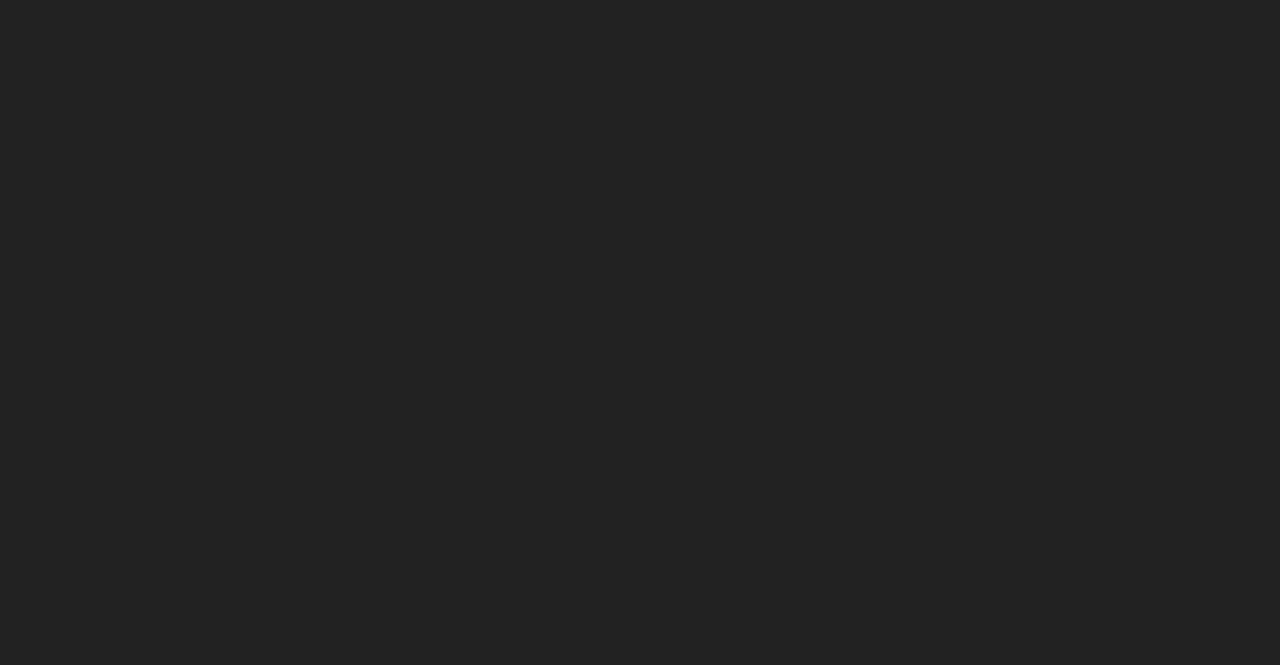
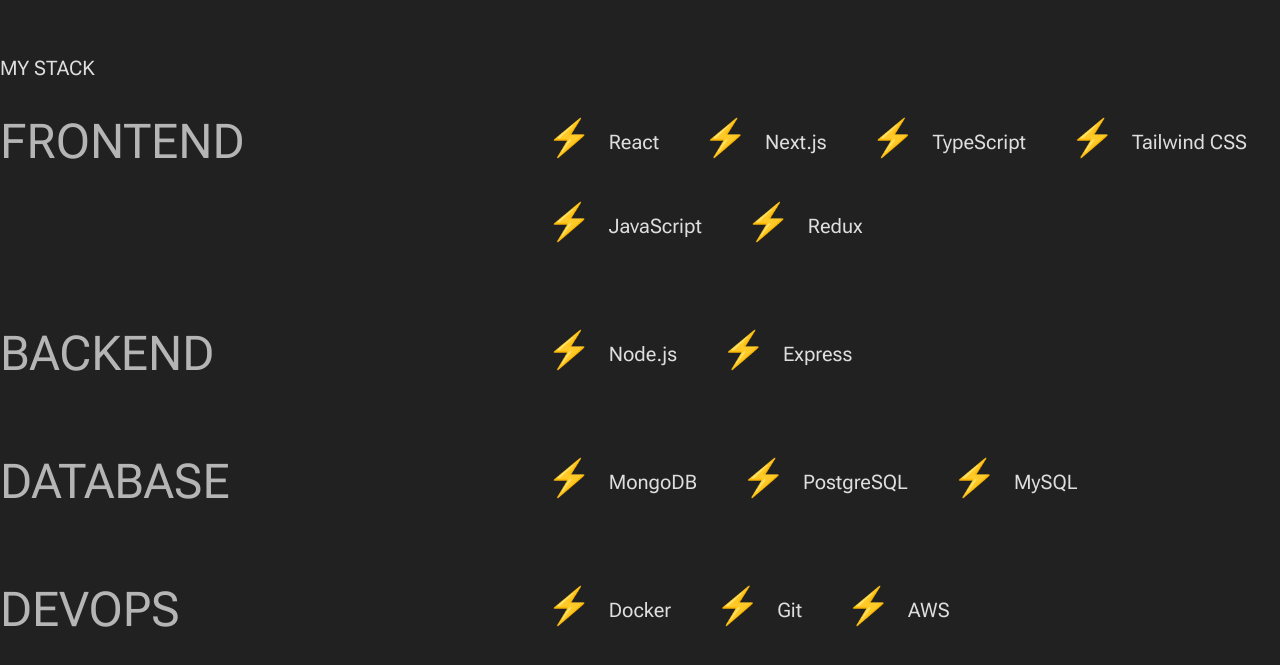
Before and after one commit to mr-nobody-7/portfolio-website, a Next.js app: page / in a window 1280 px wide. Shown: the part 1459-2124 px from the top of the page. Before the commit the page ends 1357 px from the top, so only its background shows below. Built offline with nearby package versions, Linux system fonts and the light colour scheme.

Commit message:
add skills section

```diff
--- /dev/null
+++ b/app/_components/Skills.tsx
@@ -0,0 +1,72 @@
+"use client";
+import { motion } from "framer-motion";
+import { SectionTitle } from "@/components/SectionTitle";
+import { MY_STACK } from "@/lib/data";
+
+export const Skills = () => {
+  const containerVariants = {
+    hidden: { opacity: 0 },
+    visible: {
+      opacity: 1,
+      transition: {
+        staggerChildren: 0.2,
+      },
+    },
+  };
+
+  const itemVariants = {
+    hidden: { opacity: 0, y: 40 },
+    visible: {
+      opacity: 1,
+      y: 0,
+      transition: {
+        duration: 0.6,
+      },
+    },
+  };
+
+  return (
+    <section className="py-section" id="my-stack">
+      <motion.div
+        className="container"
+        initial="hidden"
+        whileInView="visible"
+        viewport={{ once: false, amount: 0.2 }}
+        variants={containerVariants}
+      >
+        <SectionTitle title="My Stack" />
+
+        <div className="space-y-20">
+          {Object.entries(MY_STACK).map(([category, skills]) => (
+            <div className="grid sm:grid-cols-12 gap-8" key={category}>
+              <div className="sm:col-span-5">
+                <motion.p
+                  className="text-5xl font-anton leading-none text-muted-foreground uppercase"
+                  variants={itemVariants}
+                >
+                  {category}
+                </motion.p>
+              </div>
+
+              <div className="sm:col-span-7 flex gap-x-11 gap-y-9 flex-wrap">
+                {skills.map((skill) => (
+                  <motion.div
+                    className="flex gap-3.5 items-center leading-none"
+                    key={skill.name}
+                    variants={itemVariants}
+                  >
+                    <div className="w-12 h-12 relative">
+                      <div className="text-4xl">⚡</div>
+                      {/* Replace with actual icon when you have them */}
+                    </div>
+                    <span className="text-xl">{skill.name}</span>
+                  </motion.div>
+                ))}
+              </div>
+            </div>
+          ))}
+        </div>
+      </motion.div>
+    </section>
+  );
+};
--- a/app/page.tsx
+++ b/app/page.tsx
@@ -1,11 +1,13 @@
 import { AboutMe } from "./_components/AboutMe";
 import { Banner } from "./_components/Banner";
+import { Skills } from "./_components/Skills";
 
 export default function Home() {
   return (
     <div>
       <Banner />
       <AboutMe />
+      <Skills />
     </div>
   );
 }
--- /dev/null
+++ b/components/SectionTitle.tsx
@@ -0,0 +1,17 @@
+import { ReactNode } from "react";
+import { cn } from "@/lib/utils";
+
+interface Props {
+  icon?: ReactNode;
+  className?: string;
+  title: string;
+}
+
+export const SectionTitle = ({ icon, title, className }: Props) => {
+  return (
+    <div className={cn("flex items-center gap-4 mb-10", className)}>
+      {icon && icon}
+      <h2 className="text-xl uppercase leading-none">{title}</h2>
+    </div>
+  );
+};
```
